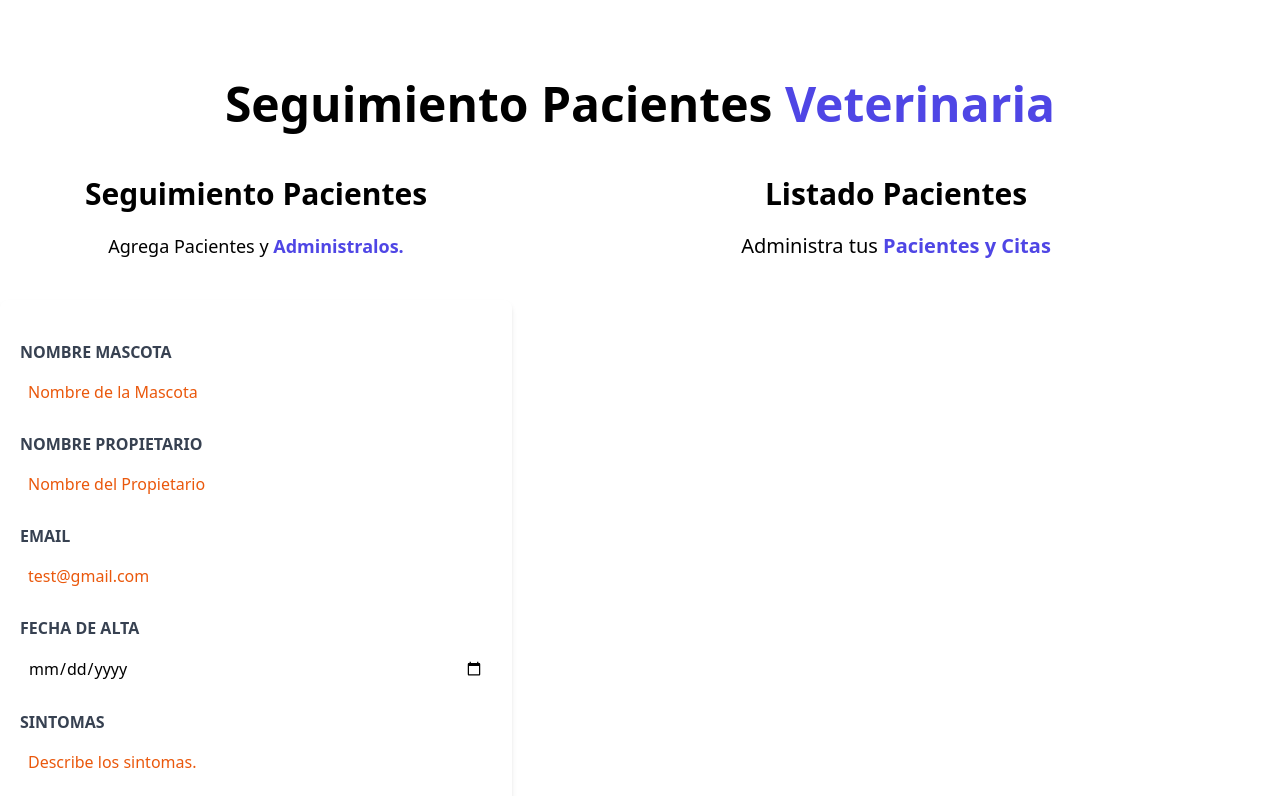
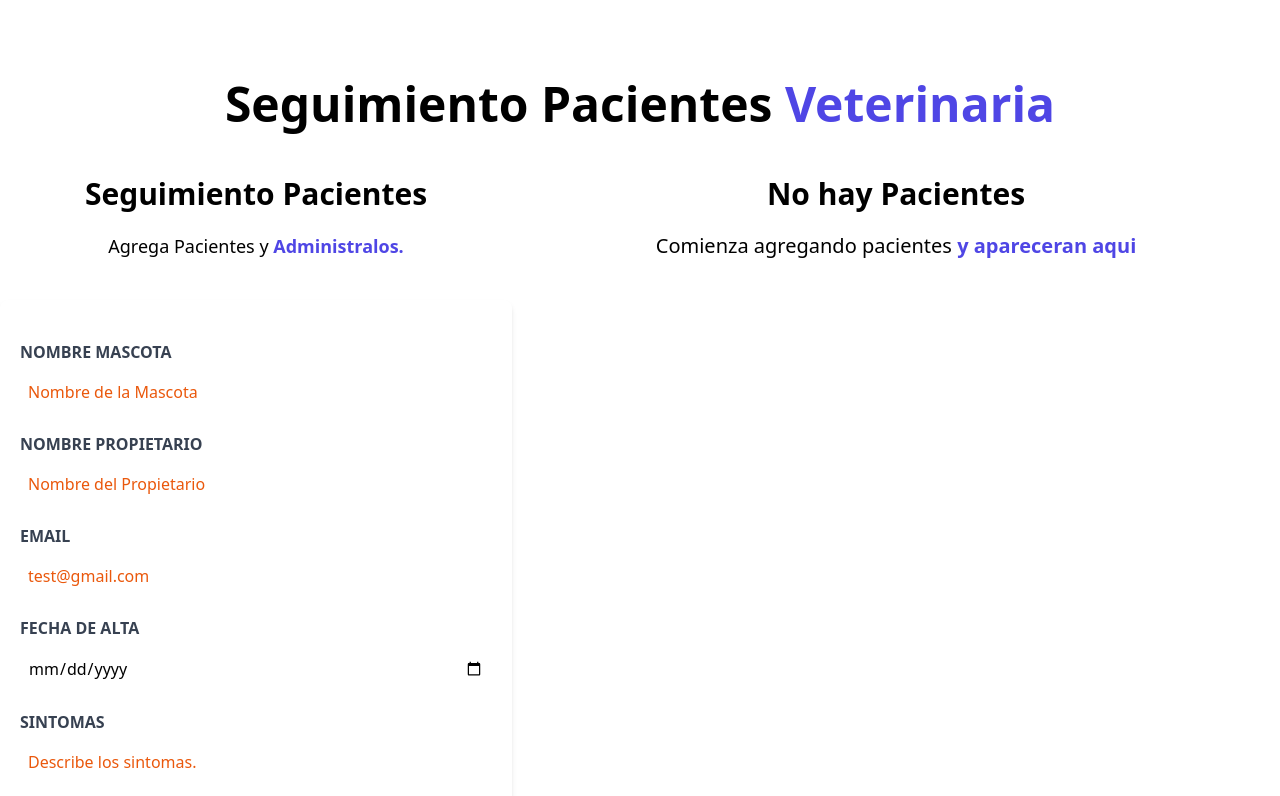
Before and after one commit to armandoltx/citas-react-vite, a React (Vite) app: page / in a window 1280 px wide. Shown: the top 796 px of the page. Built offline with nearby package versions, Linux system fonts and the light colour scheme.

Commit message:
78. Mostrando texto de forma condicional; si hay pacientes o no

```diff
--- a/src/components/ListadoPacientes.jsx
+++ b/src/components/ListadoPacientes.jsx
@@ -3,6 +3,9 @@
 const ListadoPacientes = ({pacientes}) => {
   return (
     <div className='md:w-1/2 lg:w-3/5 md:h-screen overflow-y-scroll'>
+
+      {pacientes && pacientes.length ? (
+        <>
           <h2 className="font-black text-3xl text-center">Listado Pacientes</h2>
           <p className="text-xl mt-5 mb-10 text-center">
             Administra tus {''}
@@ -16,6 +19,16 @@
             />
             )
           ) }
+        </>
+      ) : (
+        <>
+          <h2 className="font-black text-3xl text-center">No hay Pacientes</h2>
+          <p className="text-xl mt-5 mb-10 text-center">
+            Comienza agregando pacientes {''}
+            <span className="text-indigo-600 font-bold">y apareceran aqui</span>
+          </p>
+        </>
+      )}
     </div>
   );
 };
```
Lines whose indentation alone changed are shown as unchanged.
